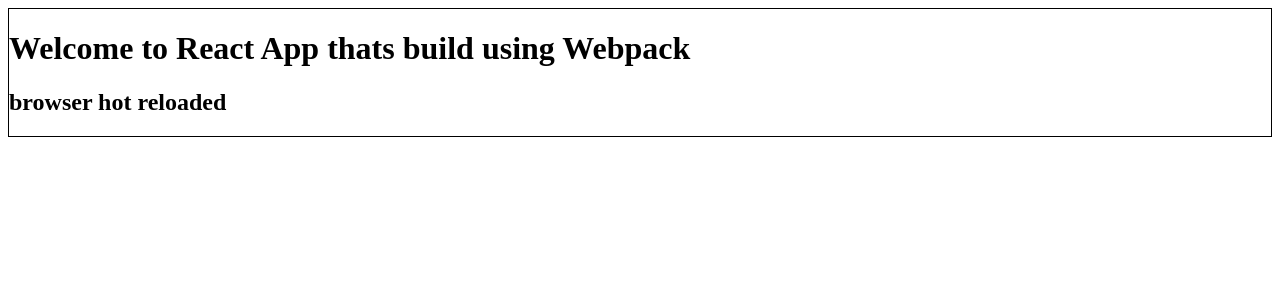
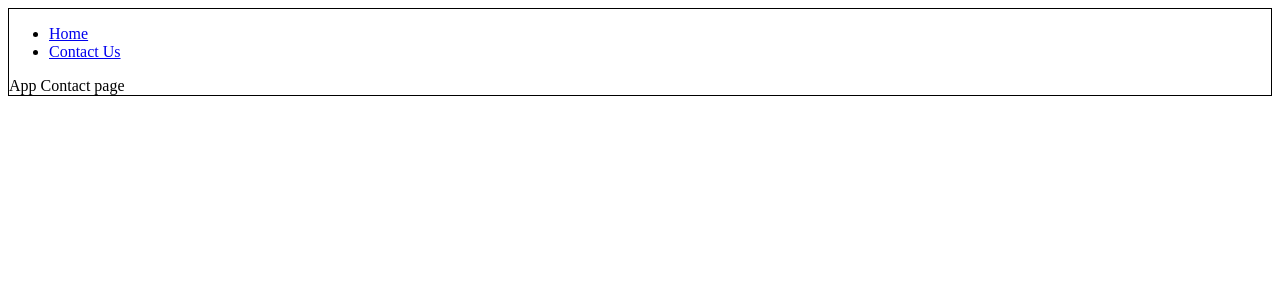
Before and after one commit to BitFerior/react-skeleton-app, a React app: page /contact in a window 1280 px wide. Shown: the top 300 px of the page. Built offline with nearby package versions, Linux system fonts and the light colour scheme.

Commit message:
add react router

```diff
--- a/package.json
+++ b/package.json
@@ -33,6 +33,7 @@
     "mini-css-extract-plugin": "^2.7.5",
     "path": "^0.12.7",
     "prettier": "^2.8.8",
+    "react-router-dom": "^6.11.1",
     "sass": "^1.62.1",
     "sass-loader": "^13.2.2",
     "ts-loader": "^9.4.2",
--- a/src/App.tsx
+++ b/src/App.tsx
@@ -1,11 +1,43 @@
 import { hot } from "react-hot-loader/root";
 import "./test.scss";
+import { BrowserRouter, Route, Routes } from "react-router-dom";
+import { FC, Suspense, lazy } from "react";
+
+const HomePage: FC | any = lazy(() => import("./pages/HomePage"));
+const Layout: FC | any = lazy(() => import("./pages/Layout"));
+const ContactPage: FC | any = lazy(() => import("./pages/ContactPage"));
 
 const App = () => {
   return (
     <div className="test">
-      <h1>Welcome to React App thats build using Webpack </h1>
-      <h2>browser hot reloaded</h2>
+      <BrowserRouter>
+        <Routes>
+          <Route
+            path="/"
+            element={
+              <Suspense fallback="/">
+                <Layout />
+              </Suspense>
+            }>
+            <Route
+              index
+              element={
+                <Suspense fallback="/">
+                  <HomePage />
+                </Suspense>
+              }
+            />
+            <Route
+              path="contact"
+              element={
+                <Suspense fallback="/">
+                  <ContactPage />
+                </Suspense>
+              }
+            />
+          </Route>
+        </Routes>
+      </BrowserRouter>
     </div>
   );
 };
--- /dev/null
+++ b/src/components/Search.tsx
@@ -0,0 +1,5 @@
+const Search = () => {
+  return <div>This is our test search component</div>;
+};
+
+export default Search;
--- a/src/index.tsx
+++ b/src/index.tsx
@@ -1,6 +1,7 @@
 import React from "react";
 import App from "./App";
 import ReactDOM from "react-dom/client";
+// import Search from "./components/Search";
 
 const root = ReactDOM.createRoot(
   document.getElementById("root") as HTMLElement,
--- /dev/null
+++ b/src/pages/ContactPage.tsx
@@ -0,0 +1,5 @@
+const ContactPage = () => {
+  return <div>App Contact page</div>;
+};
+
+export default ContactPage;
--- /dev/null
+++ b/src/pages/HomePage.tsx
@@ -0,0 +1,5 @@
+const HomePage = () => {
+  return <div>App Home page</div>;
+};
+
+export default HomePage;
--- /dev/null
+++ b/src/pages/Layout.tsx
@@ -0,0 +1,21 @@
+import { Link, Outlet } from "react-router-dom";
+
+const Layout = () => {
+  return (
+    <div>
+      <nav>
+        <ul>
+          <li>
+            <Link to="/">Home</Link>
+          </li>
+          <li>
+            <Link to="/contact">Contact Us</Link>
+          </li>
+        </ul>
+      </nav>
+      <Outlet />
+    </div>
+  );
+};
+
+export default Layout;
```
Also changed, not shown: 1 other file (tests, documents, lock files or other folders).
